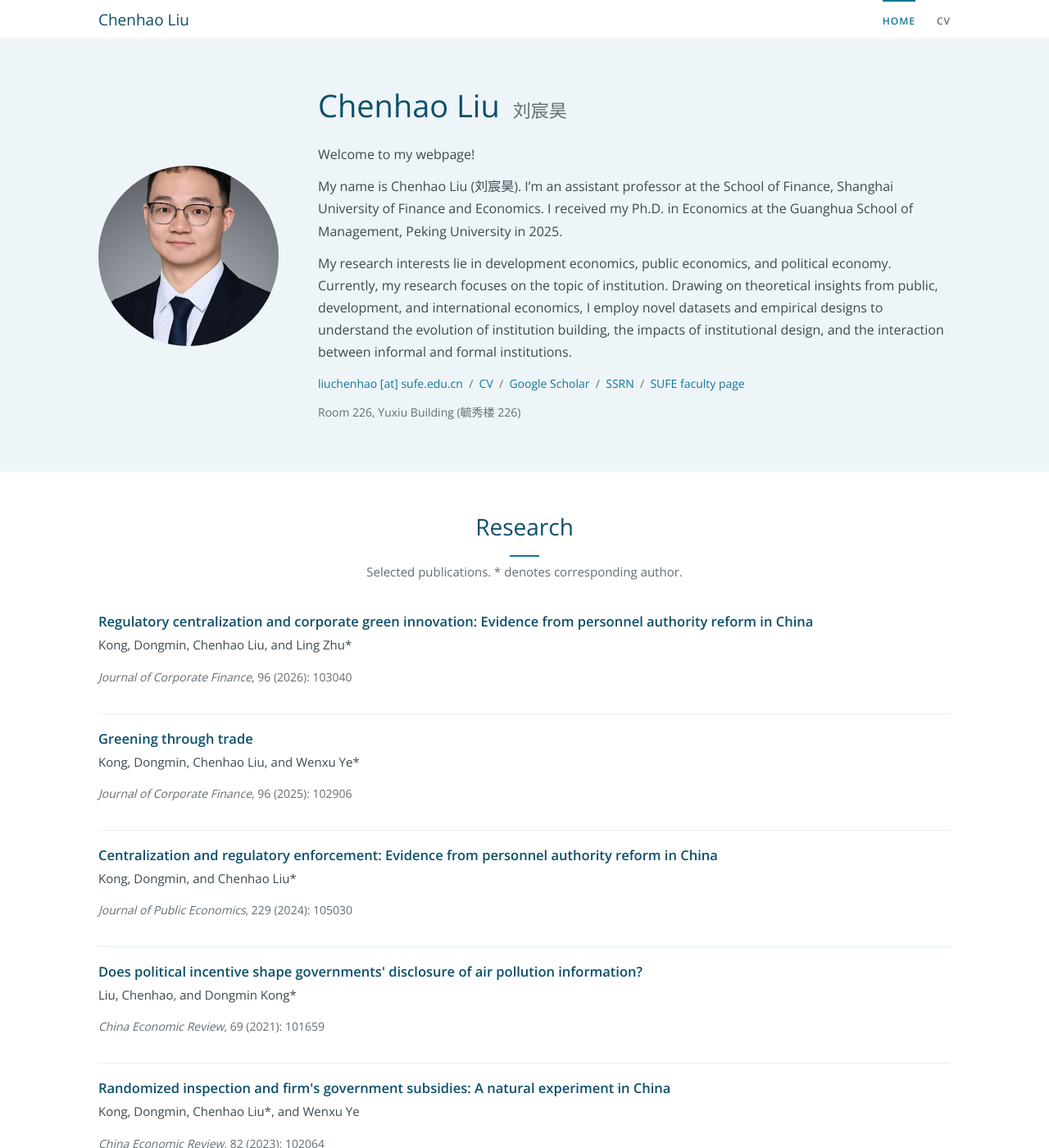
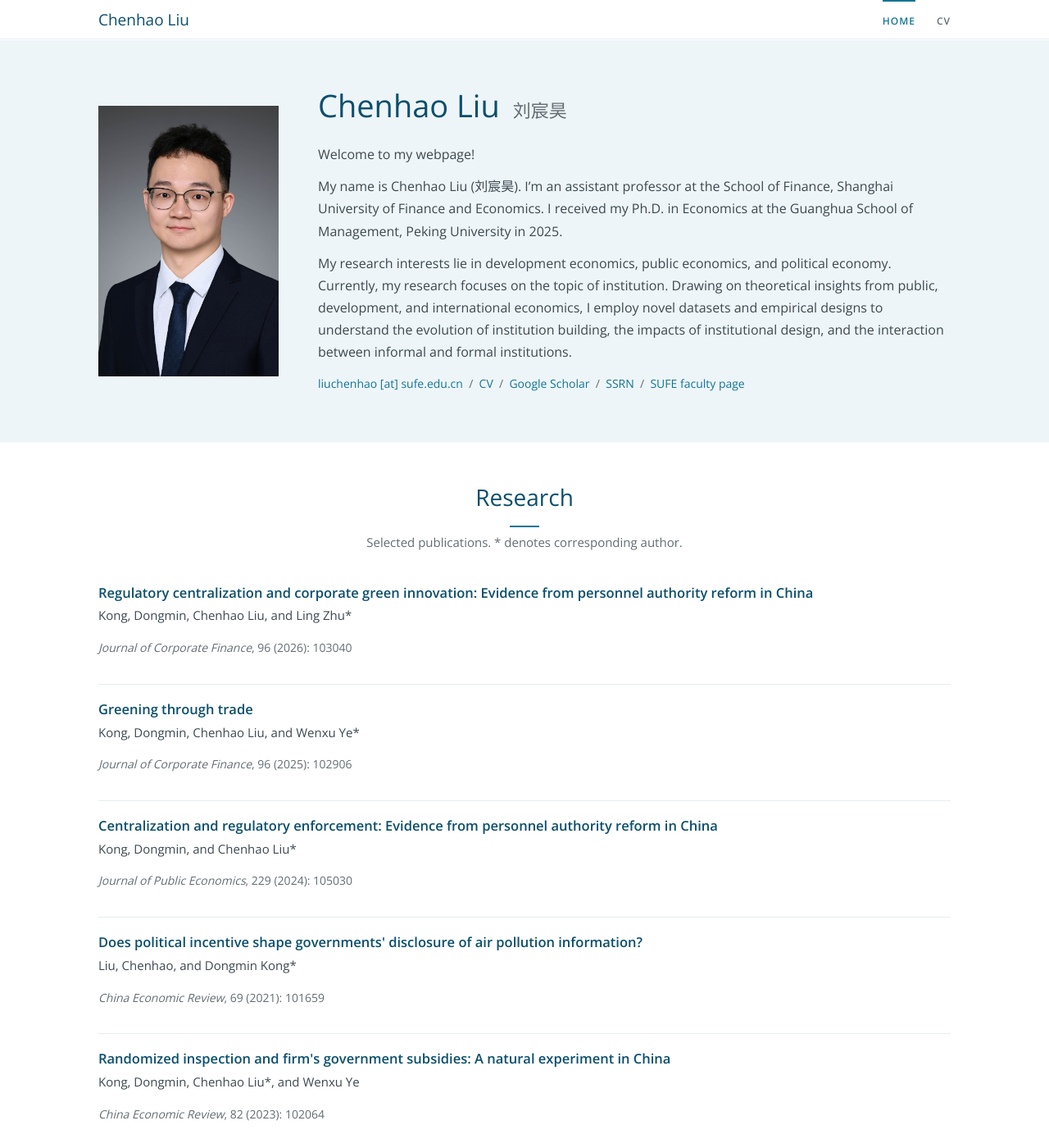
Before and after one commit to ziggsbzz/chenhao-liu, a Jekyll site: the page built from index.html, in a window 1280 px wide and 1400 px high. Shown: the whole window at 82% size. Built offline with Jekyll 4.4.1, drawn with Linux system fonts in a browser that asks for light colours.

Commit message:
Polish CV page, portrait layout, and remove office from site
- CV page: single Google Drive PDF link only
- Portrait: rectangular image at natural aspect ratio (no circle crop)
- Remove office address from homepage and site config

```diff
--- a/_config.yml
+++ b/_config.yml
@@ -14,7 +14,6 @@ author:
   affiliation: >-
     Assistant Professor, School of Finance, Shanghai University of Finance
     and Economics (SUFE)
-  office: "Room 226, Yuxiu Building (毓秀楼 226)"
   sufe_url: https://fin.sufe.edu.cn/Faculty/Resume/liu_chenhao
 
 exclude:
--- a/assets/css/site.css
+++ b/assets/css/site.css
@@ -145,10 +145,10 @@ main {
 }
 
 .portrait {
-  width: 220px;
-  height: 220px;
-  border-radius: 50%;
-  object-fit: cover;
+  display: block;
+  width: auto;
+  max-width: 220px;
+  height: auto;
 }
 
 h1.pagehead {
--- a/index.html
+++ b/index.html
@@ -32,7 +32,6 @@ permalink: /
       &nbsp;/&nbsp;
       <a href="{{ site.author.sufe_url }}">SUFE faculty page</a>
     </p>
-    <p class="contact">{{ site.author.office }}</p>
   </div>
   <img class="portrait" src="{{ '/images/avatar.jpeg' | relative_url }}" alt="Portrait of {{ site.author.name_en }}">
 </header>
```
